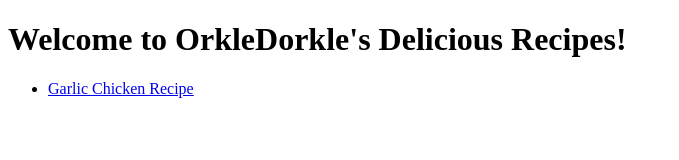
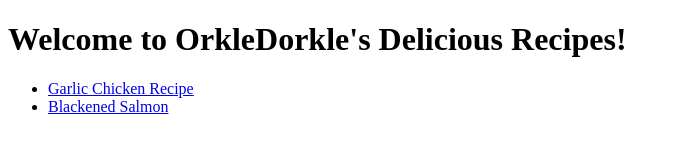
Before and after one commit to Orkle/odin-recipes, a plain HTML site: page index.html in a window 1280 px wide. Shown: the whole page, without its empty margins (0-679 px from the left). Drawn offline with Linux system fonts and the light colour scheme.

Commit message:
add index.html

```diff
--- a/index.html
+++ b/index.html
@@ -10,6 +10,7 @@
     <h1> Welcome to OrkleDorkle's Delicious Recipes!</h1>
     <ul>
     <li><a href="./recipes/garlic-chicken.html">Garlic Chicken Recipe</a></li>
+    <li><a href="./recipes/blackened-salmon.html">Blackened Salmon</a></li>
     </ul>
 </body>
 </html>
```
